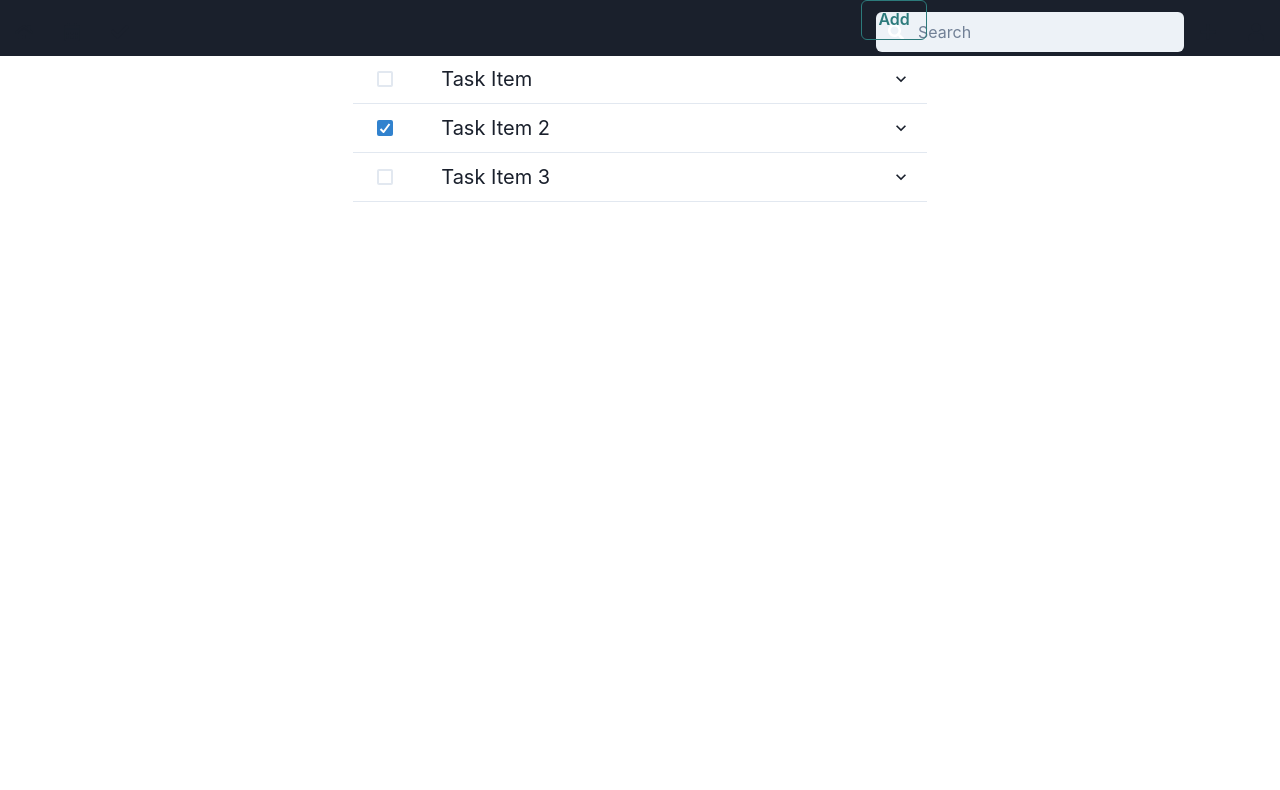
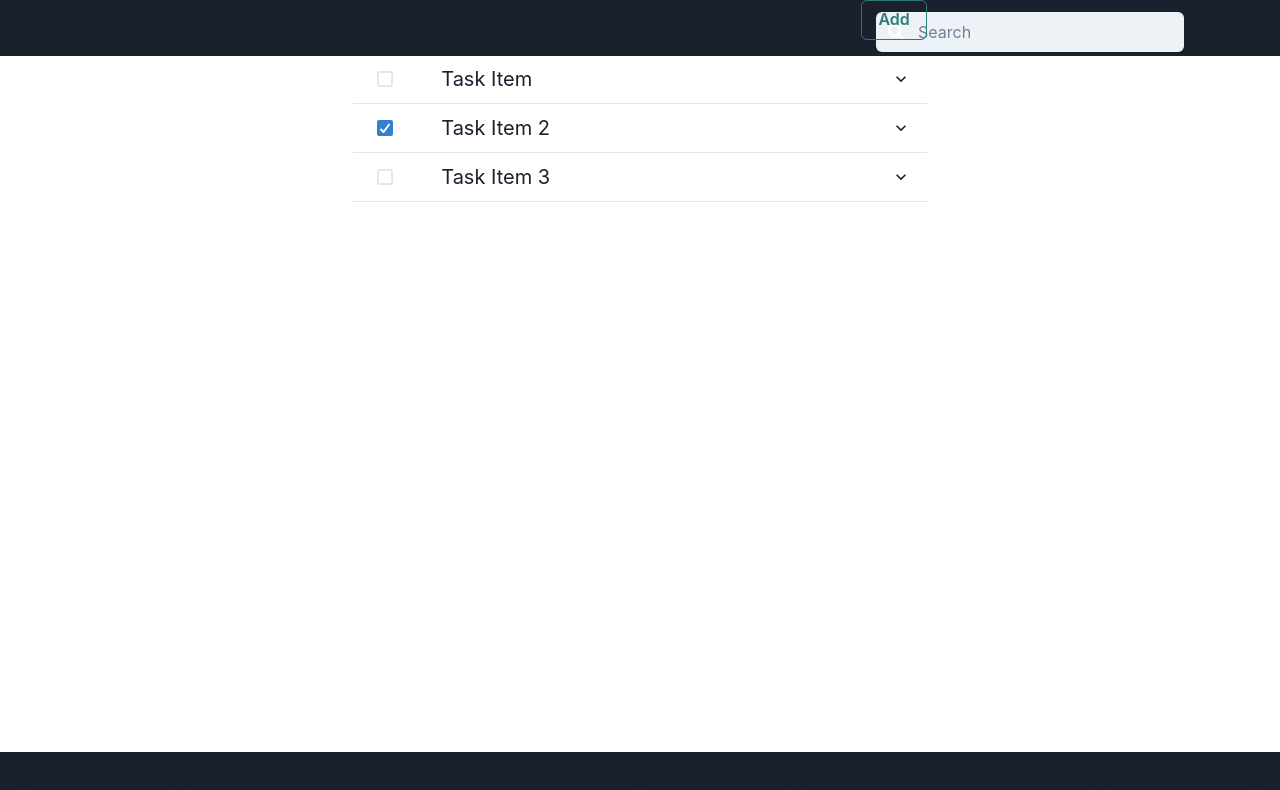
Before and after one commit to TimothyLuedtke/Roomie, a Next.js app: page / in a window 1280 px wide. Shown: the top 790 px of the page. Built offline with nearby package versions, Linux system fonts and the light colour scheme.

Commit message:
Added frame for bottom nav

```diff
--- /dev/null
+++ b/components/btmNavbar.js
@@ -0,0 +1,94 @@
+//create a bottom navbar that is responsive to the screen size and is fixed to the screen bottom and is side scrollable on mobile
+
+import { Flex, IconButton, useBreakpointValue } from "@chakra-ui/react";
+import { FaCalendarAlt, FaCheck, FaPlus, FaUser } from "react-icons/fa";
+import { useRouter } from "next/router";
+
+export default function BottomNavbar() {
+    const router = useRouter();
+    const isMobile = useBreakpointValue({ base: true, md: false });
+
+    return (
+        <Flex
+            as="nav"
+            align="center"
+            justify="space-between"
+            bg="gray.800"
+            color="white"
+            position="fixed"
+            bottom="0"
+            width="100%"
+            overflowX="auto"
+        >
+
+                <IconButton
+                    aria-label="Profile"
+                    icon={<FaUser />}
+                    size="lg"
+                    variant="ghost"
+                    onClick={() => router.push("/profile")}
+                />
+                <IconButton
+                    aria-label="Calendar"
+                    icon={<FaCalendarAlt />}
+                    size="lg"
+                    variant="ghost"
+                    onClick={() => router.push("/calendar")}
+                />
+                <IconButton
+                    aria-label="Complete"
+                    icon={<FaCheck />}
+                    size="lg"
+                    variant="ghost"
+                    onClick={() => router.push("/complete")}
+                />
+
+                <IconButton
+                    aria-label="Add"
+                    icon={<FaPlus />}
+                    size="lg"
+                    variant="ghost"
+                    onClick={() => router.push("/add")}
+                />
+                <IconButton
+                    aria-label="Profile"
+                    icon={<FaUser />}
+                    size="lg"
+                    variant="ghost"
+                    onClick={() => router.push("/profile")}
+                />
+                <IconButton
+                    aria-label="Calendar"
+                    icon={<FaCalendarAlt />}
+                    size="lg"
+                    variant="ghost"
+                    onClick={() => router.push("/calendar")}
+                />
+
+
+
+                <IconButton
+                    aria-label="Add"
+                    icon={<FaPlus />}
+                    size="lg"
+                    variant="ghost"
+                    onClick={() => router.push("/add")}
+                />
+                <IconButton
+                    aria-label="Profile"
+                    icon={<FaUser />}
+                    size="lg"
+                    variant="ghost"
+                    onClick={() => router.push("/profile")}
+                />
+                <IconButton
+                    aria-label="Calendar"
+                    icon={<FaCalendarAlt />}
+                    size="lg"
+                    variant="ghost"
+                    onClick={() => router.push("/calendar")}
+                />
+
+        </Flex>
+    );
+}
--- a/pages/index.js
+++ b/pages/index.js
@@ -1,6 +1,7 @@
 import Head from 'next/head';
 import TaskPage from './TaskPage';
 import TopNavbar from '../components/topNavbar';
+import BottomNavbar from '../components/btmNavbar';
 
 
 export default function Home() {
@@ -11,6 +12,7 @@ export default function Home() {
       <Head />
       <TopNavbar />
       <TaskPage />
+      <BottomNavbar />
     </>
 
   )
```
